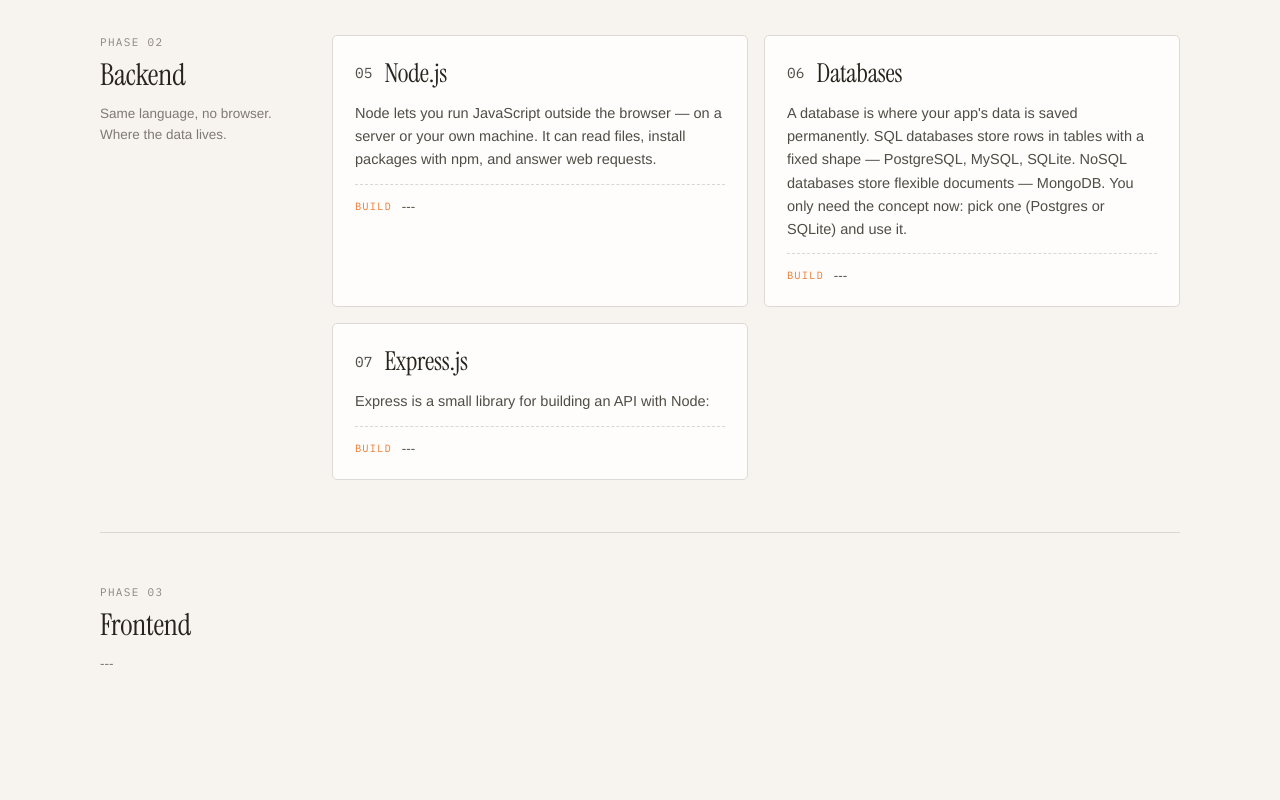
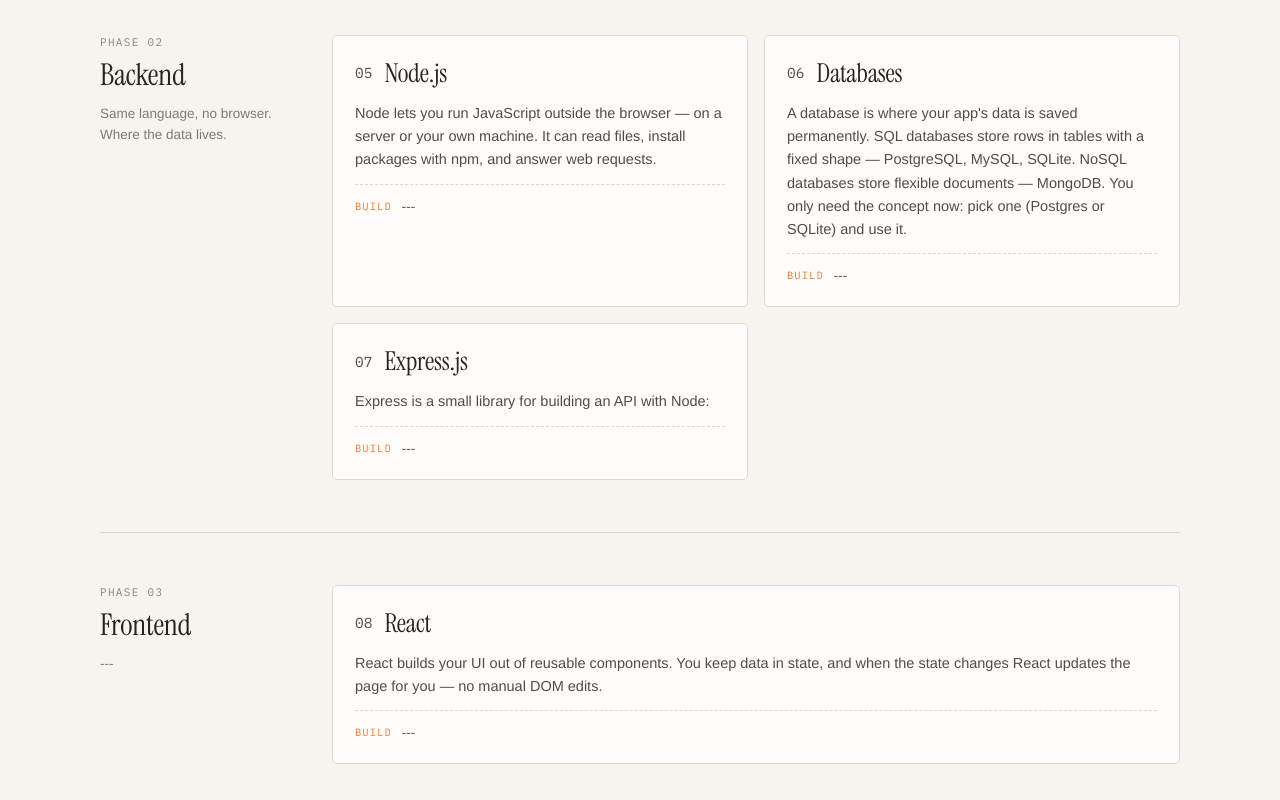
Before and after one commit to AdamKirikisla/learning-fullstack-js, a React (Vite) app in the folder learning-fullstack-js/: page / in a window 1280 px wide. Shown: the part 1029-1829 px from the top of the page. Built offline with nearby package versions, Linux system fonts and the light colour scheme.

Commit message:
add React card

```diff
--- a/learning-fullstack-js/src/Components/Main/Frontend.jsx
+++ b/learning-fullstack-js/src/Components/Main/Frontend.jsx
@@ -1,3 +1,5 @@
+import React from "./Frontend/React"
+
 export default function Frontend(){
     return(
                 <section className="phase">
@@ -7,6 +9,8 @@
                     <p>---</p>
                   </div>
                   <div className="phase-grid">
+                    <React />
+
 
 
                   </div>
--- /dev/null
+++ b/learning-fullstack-js/src/Components/Main/Frontend/React.jsx
@@ -0,0 +1,17 @@
+export default function React(){
+    return(
+        <div className="card">
+            <div className="card-head">
+                <p className="step">08</p>
+                <h2>React</h2>
+            </div>
+            <p>React builds your UI out of reusable components.
+                You keep data in state, and when the state changes
+                React updates the page for you — no manual DOM edits.</p>
+            <div className="build">
+                <span>Build</span>
+                <p>---</p>
+            </div>
+        </div>
+    )
+}
```
